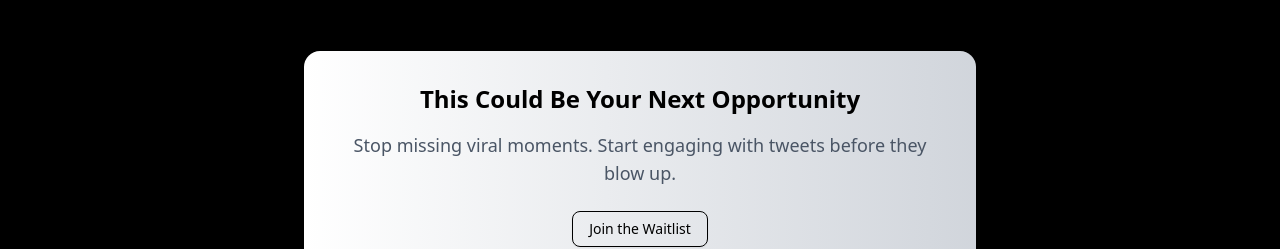
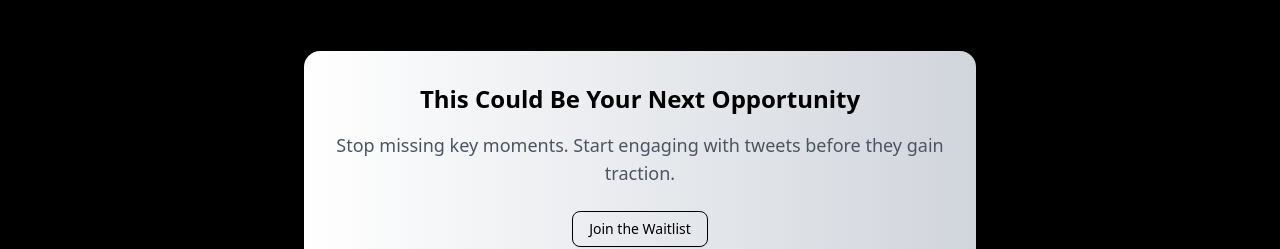
Before and after one commit to Evilavy/AlphaX, a Next.js app: page / in a window 1280 px wide. Shown: the part 2780-3029 px from the top of the page. Built offline with nearby package versions, Linux system fonts and the light colour scheme; no server answers; the database is empty.

Commit message:
Update messaging in AlphaX landing page to enhance clarity and engagement. Replace "viral moments" with "key moments" and "blow up" with "gain traction" for improved communication of product benefits.

```diff
--- a/components/alphax-landing.tsx
+++ b/components/alphax-landing.tsx
@@ -280,8 +280,8 @@ export default function Component() {
                 This Could Be Your Next Opportunity
               </h3>
               <p className="text-gray-600 text-lg mb-6">
-                Stop missing viral moments. Start engaging with tweets before
-                they blow up.
+                Stop missing key moments. Start engaging with tweets before they
+                gain traction.
               </p>
               <Button
                 variant="outline"
```
